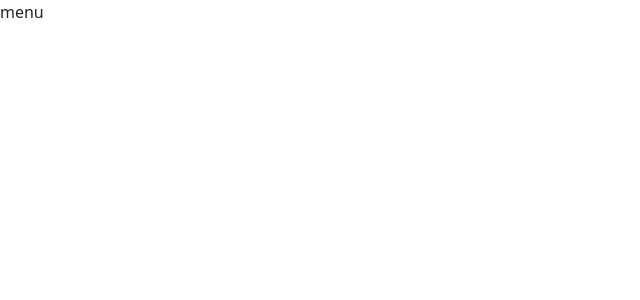
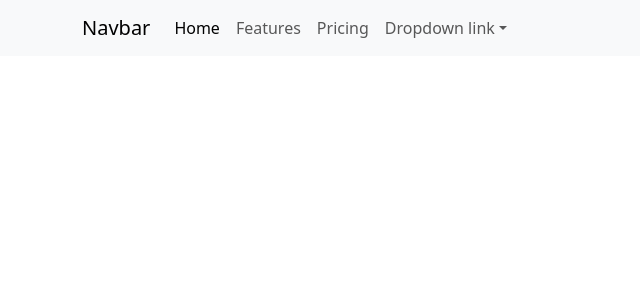
Before and after one commit to Darco786/nsfw, a React (Create React App) app: page / in a window 1280 px wide. Shown: the top 300 px of the page, without its empty margins (0-640 px from the left). Built offline with nearby package versions, Linux system fonts and the light colour scheme.

Commit message:
Update Navbar.js

```diff
--- a/src/components/Navbar/Navbar.js
+++ b/src/components/Navbar/Navbar.js
@@ -3,9 +3,37 @@
 function Navbar() {
   return (
     <>
-    <nav>
-        menu
-    </nav>
+   <nav className="navbar navbar-expand-lg bg-body-tertiary">
+  <div className="container">
+    <a className="navbar-brand" href="/">Navbar</a>
+    <button className="navbar-toggler" type="button" data-bs-toggle="collapse" data-bs-target="/navbarNavDropdown" aria-controls="navbarNavDropdown" aria-expanded="false" aria-label="Toggle navigation">
+      <span className="navbar-toggler-icon"></span>
+    </button>
+    <div className="collapse navbar-collapse" id="navbarNavDropdown">
+      <ul className="navbar-nav">
+        <li className="nav-item">
+          <a className="nav-link active" aria-current="page" href="/">Home</a>
+        </li>
+        <li className="nav-item">
+          <a className="nav-link" href="/">Features</a>
+        </li>
+        <li className="nav-item">
+          <a className="nav-link" href="/">Pricing</a>
+        </li>
+        <li className="nav-item dropdown">
+          <a className="nav-link dropdown-toggle" href="/" role="button" data-bs-toggle="dropdown" aria-expanded="false">
+            Dropdown link
+          </a>
+          <ul className="dropdown-menu">
+            <li><a className="dropdown-item" href="/">Action</a></li>
+            <li><a className="dropdown-item" href="/">Another action</a></li>
+            <li><a className="dropdown-item" href="/">Something else here</a></li>
+          </ul>
+        </li>
+      </ul>
+    </div>
+  </div>
+</nav>
     </>
   )
 }
```
